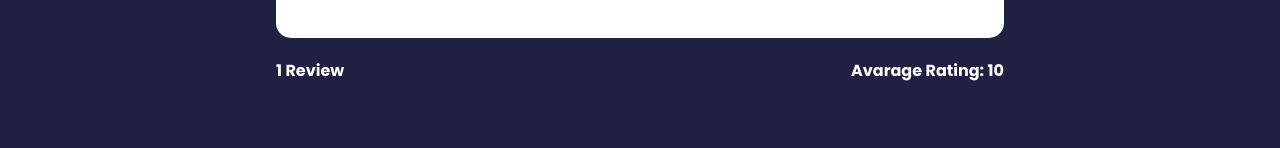
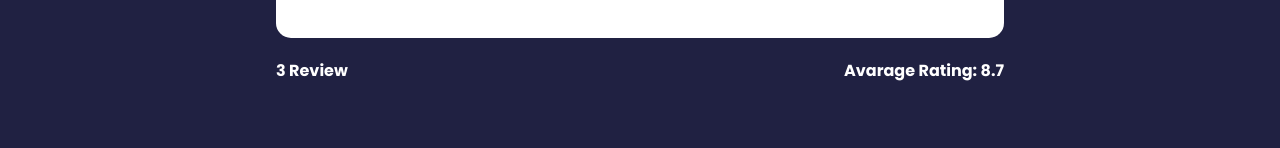
Before and after one commit to Dinul7/feedback-app, a React (Create React App) app: page / in a window 1280 px wide. Shown: the part 355-503 px from the top of the page. Built offline with nearby package versions, Linux system fonts and the light colour scheme.

Commit message:
useContex update

```diff
--- a/src/App.js
+++ b/src/App.js
@@ -1,6 +1,3 @@
-// Api
-import { v4 as uuidv4 } from "uuid";
-
 // React properties
 import {
   BrowserRouter as Router,
@@ -8,12 +5,11 @@ import {
   Routes,
   NavLink,
 } from "react-router-dom";
-import { useState } from "react";
 
 // Components
 import Header from "./components/Header";
 import FeedbackList from "./components/FeedbackList";
-import FeedbackData from "./data/FeedbackData";
+
 import FeedbackStats from "./components/FeedbackStats";
 import FeedbackForm from "./components/FeedbackForm";
 import AboutPage from "./pages/AboutPage";
@@ -24,16 +20,6 @@ import Card from "./components/shared/Card";
 import Post from "./components/Post";
 
 function App() {
-  const [feedback, setFeedBack] = useState(FeedbackData);
-  const addFeedBack = (newFeedback) => {
-    newFeedback.id = uuidv4();
-    setFeedBack([newFeedback, ...feedback]);
-  };
-  const deleteFeedback = (id) => {
-    if (window.confirm("Are you sure you want to delete?")) {
-      setFeedBack(feedback.filter((item) => item.id !== id));
-    }
-  };
   return (
     <FeedbackProvider>
       <Router>
@@ -45,9 +31,9 @@ function App() {
               path="/"
               element={
                 <>
-                  <FeedbackForm handleAdd={addFeedBack} />
+                  <FeedbackForm />
                   <FeedbackStats />
-                  <FeedbackList handleDelete={deleteFeedback} />
+                  <FeedbackList />
                 </>
               }
             ></Route>
--- a/src/components/FeedbackForm.jsx
+++ b/src/components/FeedbackForm.jsx
@@ -1,13 +1,16 @@
-import { useState } from "react";
+import { useContext, useState } from "react";
 import Card from "./shared/Card";
 import Button from "./shared/Button";
 import RatingSelect from "./RatingSelect";
+import FeedbackContext from "../contex/FeedbackContext";
 
-function FeedbackForm({ handleAdd }) {
+function FeedbackForm() {
   const [text, setText] = useState("");
   const [rating, setRating] = useState(10);
   const [btnDisabled, setBtnDisabled] = useState(true);
   const [message, setMessage] = useState("");
+
+  const { addFeedBack } = useContext(FeedbackContext);
 
   const handleTextChange = (e) => {
     if (text === "") {
@@ -31,7 +34,8 @@ function FeedbackForm({ handleAdd }) {
         rating,
       };
 
-      handleAdd(newFeedBack);
+      addFeedBack(newFeedBack);
+
       setText("");
     }
   };
--- a/src/components/FeedbackItem.jsx
+++ b/src/components/FeedbackItem.jsx
@@ -1,12 +1,15 @@
 import { FaTimes } from "react-icons/fa";
 import Card from "./shared/Card";
 import PropTypes from "prop-types";
+import { useContext } from "react";
+import FeedbackContext from "../contex/FeedbackContext";
 
-function FeedbackItem({ item, handleDelete }) {
+function FeedbackItem({ item }) {
+  const { deleteFeedback } = useContext(FeedbackContext);
   return (
     <Card>
       <div className="num-display">{item.rating}</div>
-      <button onClick={() => handleDelete(item.id)} className="close">
+      <button onClick={() => deleteFeedback(item.id)} className="close">
         <FaTimes color="purple" />
       </button>
       <div className="text-display">{item.text}</div>
--- a/src/components/FeedbackList.jsx
+++ b/src/components/FeedbackList.jsx
@@ -4,7 +4,7 @@ import FeedbackItem from "./FeedbackItem";
 
 import FeedbackContext from "../contex/FeedbackContext";
 
-function FeedbackList({ handleDelete }) {
+function FeedbackList() {
   const { feedback } = useContext(FeedbackContext);
 
   if (!feedback || feedback.length === 0) {
@@ -20,11 +20,7 @@ function FeedbackList({ handleDelete }) {
             animate={{ opacity: 1 }}
             exit={{ opacity: 0 }}
           >
-            <FeedbackItem
-              key={item.id}
-              item={item}
-              handleDelete={handleDelete}
-            />
+            <FeedbackItem key={item.id} item={item} />
           </motion.div>
         ))}
       </AnimatePresence>
--- a/src/contex/FeedbackContext.js
+++ b/src/contex/FeedbackContext.js
@@ -1,4 +1,7 @@
 import { createContext, useState } from "react";
+
+// Api
+import { v4 as uuidv4 } from "uuid";
 
 const FeedbackContext = createContext();
 
@@ -6,14 +9,37 @@ export const FeedbackProvider = ({ children }) => {
   const [feedback, setFeedBack] = useState([
     {
       id: 1,
-      text: "This item is from context",
+      text: "This feedback item 1",
       rating: 10,
     },
+    {
+      id: 2,
+      text: "This feedback item 2",
+      rating: 9,
+    },
+    {
+      id: 3,
+      text: "This feedback item 3",
+      rating: 7,
+    },
   ]);
+
+  const addFeedBack = (newFeedback) => {
+    newFeedback.id = uuidv4();
+    setFeedBack([newFeedback, ...feedback]);
+  };
+
+  const deleteFeedback = (id) => {
+    if (window.confirm("Are you sure you want to delete?")) {
+      setFeedBack(feedback.filter((item) => item.id !== id));
+    }
+  };
   return (
     <FeedbackContext.Provider
       value={{
         feedback,
+        deleteFeedback,
+        addFeedBack,
       }}
     >
       {children}
```
